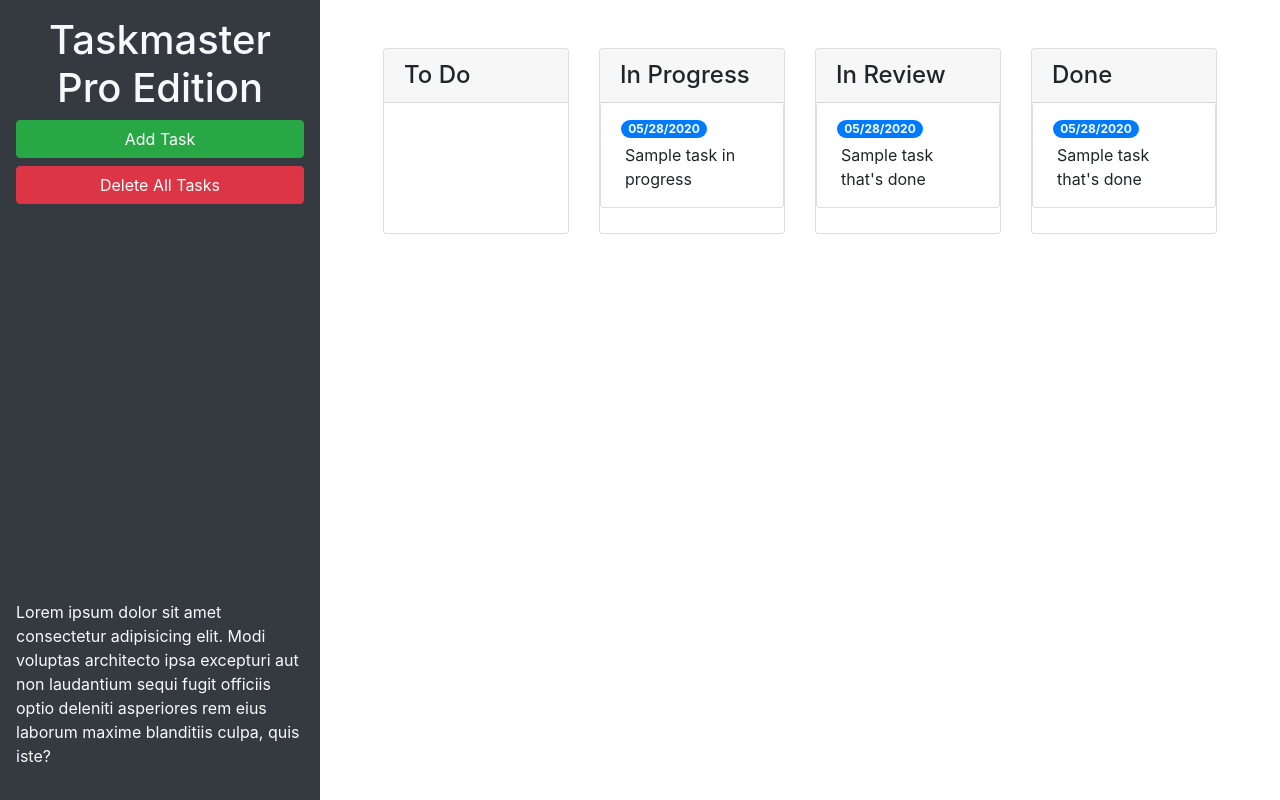
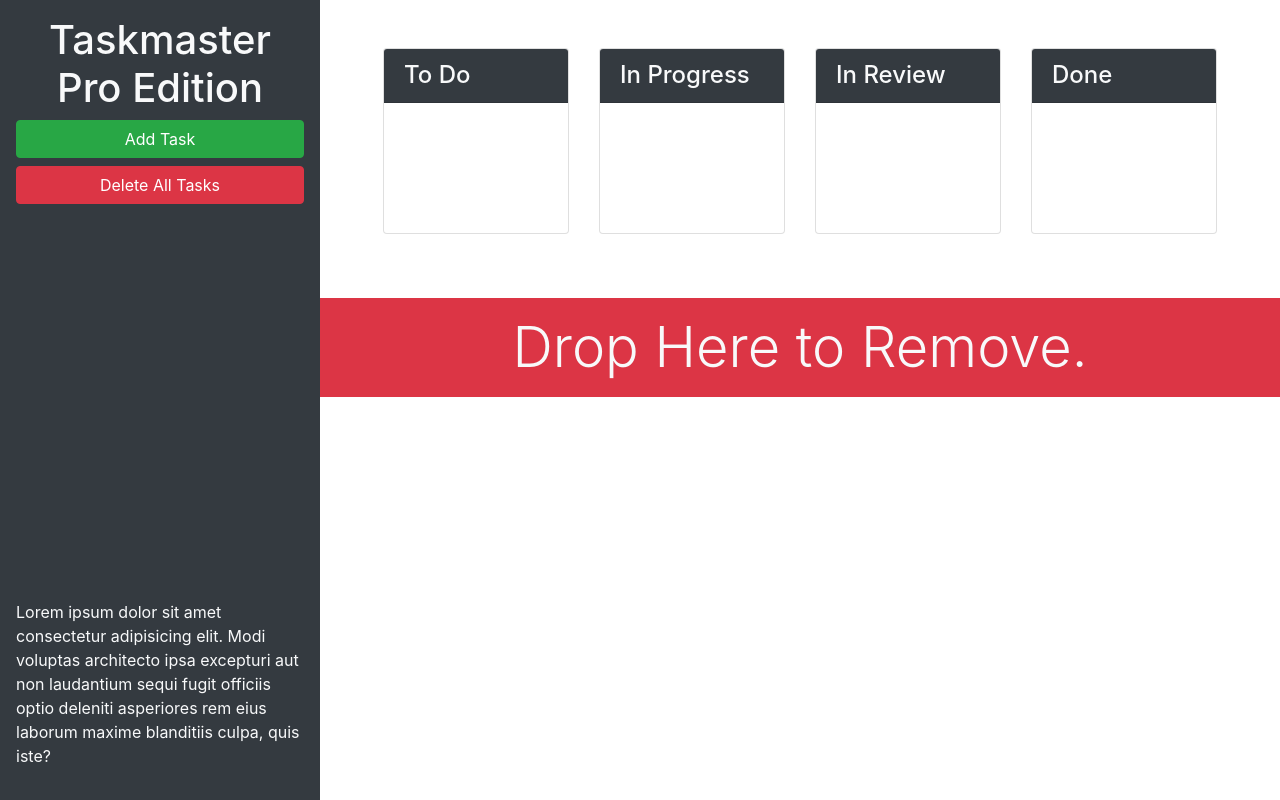
Before and after one commit to AlexysCa/taskmaster-pro, a plain HTML site: page index.html in a window 1280 px wide. Drawn offline with nearby package versions, Linux system fonts and the light colour scheme.

Commit message:
app looks like mockup with help of added classes

```diff
--- a/index.html
+++ b/index.html
@@ -13,24 +13,24 @@
 <body>
 
   <div class="row min-vh-100 no-gutters">
-    <header class="col-12 col-lg-3 bg-dark text-light d-flex flex-column p-4 p-lg-3">
+    <header class="col-12 col-lg-3 bg-dark text-light sticky-top d-flex flex-column p-4 p-lg-3">
       <h1 class="text-center">Taskmaster Pro Edition</h1>
       <button id="create-task" class="btn btn-block btn-success" data-toggle="modal" data-target="#task-form-modal">Add
         Task</button>
       <button id="remove-tasks" class="btn btn-block btn-danger">Delete All Tasks</button>
-      <p class="mt-auto">Lorem ipsum dolor sit amet consectetur adipisicing elit. Modi voluptas architecto ipsa
+      <p class="mt-auto d-none d-lg-block">Lorem ipsum dolor sit amet consectetur adipisicing elit. Modi voluptas architecto ipsa
         excepturi aut non
         laudantium sequi fugit officiis optio deleniti asperiores rem eius laborum maxime blanditiis culpa, quis iste?
       </p>
     </header>
 <!-- to make a row of tasks items elements need to all be in the same class and each element in its own div with class col-->
 
-    <main class="col-12 col-lg-9">
+    <main class="col-12 col-lg-9 d-flex flex-column">
       <div class="m-5 row justify-content-around">
   <!--to do starts here-->
         <div class="col-12 col-md-6 col-xl-3 mb-3">
         <div class="card">
-        <h4 class="card-header">
+        <h4 class="card-header bg-dark text-light">
           To Do
         </h4>
         <ul id="list-toDo" class="list-group"> </ul>
@@ -40,14 +40,10 @@
   <!-- in progress starts here-->
         <div class="col-12 col-md-6 col-xl-3 mb-3">
         <div class="card">
-        <h4 class="card-header">
+        <h4 class="card-header bg-dark text-light">
           In Progress
         </h4>
         <ul id="list-inProgress" class="list-group">
-          <li class="list-group-item">
-            <span class="badge badge-primary badge-pill">05/28/2020</span>
-            <p class="m-1">Sample task in progress</p>
-          </li>
         </ul>
       </div>
       </div>
@@ -55,14 +51,10 @@
   <!-- in review starts here-->
         <div class="col-12 col-md-6 col-xl-3 mb-3">
         <div  class="card">
-          <h4 class="card-header">
+          <h4 class="card-header bg-dark text-light">
             In Review
           </h4>
           <ul id="list-inReview" class="list-group">
-           <li class="list-group-item">
-             <span class="badge badge-primary badge-pill">05/28/2020</span>
-             <p class="m-1">Sample task that's done</p>
-           </li>
           </ul>
         </div>
         </div>
@@ -70,18 +62,19 @@
   <!-- done starts here-->
         <div class="col-12 col-md-6 col-xl-3 mb-3">
         <div class="card">
-          <h4 class="card-header">
+          <h4 class="card-header bg-dark text-light">
             Done
           </h4>
           <ul id="list-done" class="list-group">
-           <li class="list-group-item">
-             <span class="badge badge-primary badge-pill">05/28/2020</span>
-             <p class="m-1">Sample task that's done</p>
-           </li>
           </ul>
         </div>
         </div>
   <!-- done ends here-->
+      </div>
+      <div id="trash">
+        <div class="mt-auto w-100 bg-danger p-3 text-center text-light display-4">
+          Drop Here to Remove.
+        </div>
       </div>
     </main>
   </div>
```
